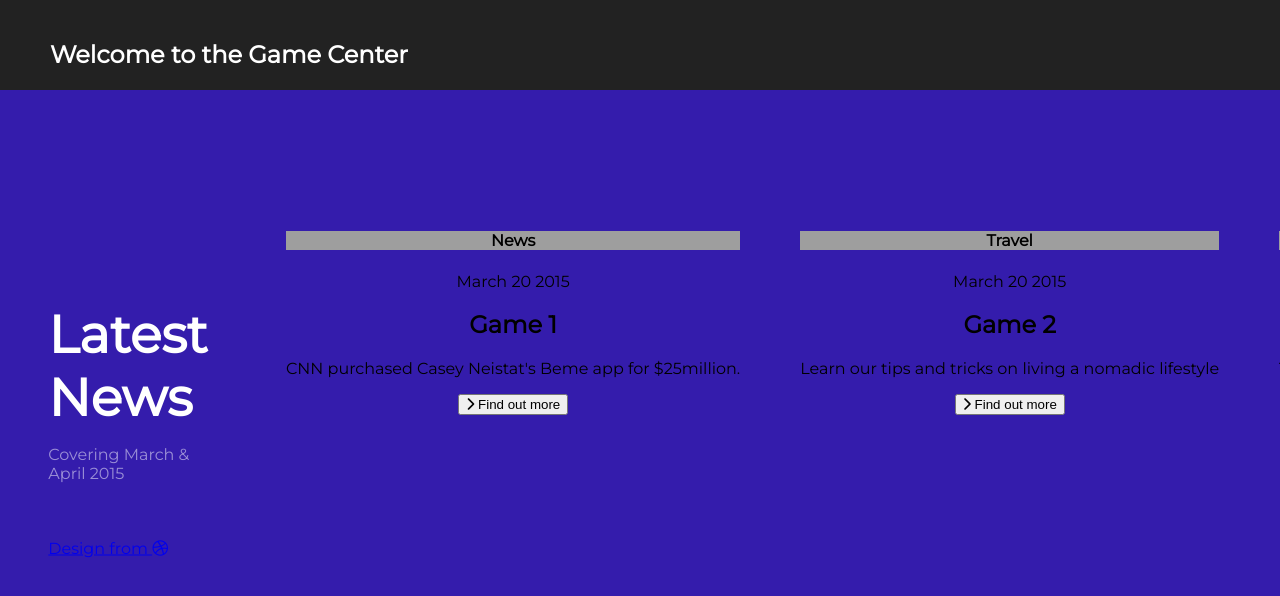
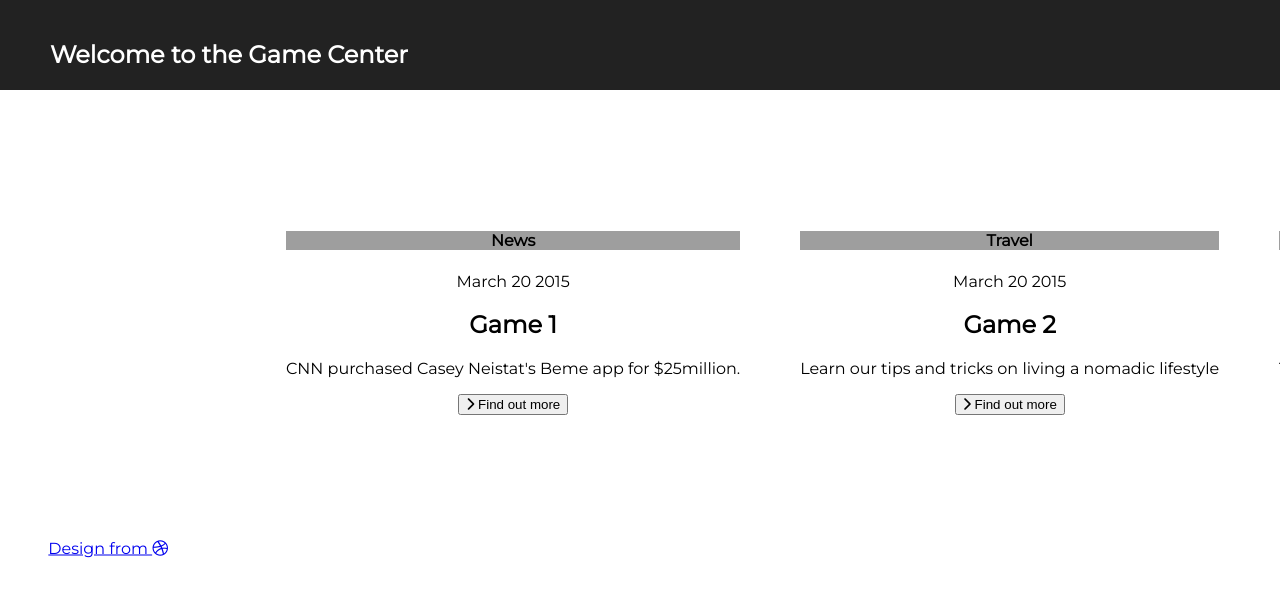
Before and after one commit to singhp1992/newzoo, a React (Create React App) app: page / in a window 1280 px wide. Shown: the top 596 px of the page. Built offline with nearby package versions, Linux system fonts and the light colour scheme; grey boxes are pictures that could not be loaded.

Commit message:
removing background color for now

```diff
--- a/src/styling/App.css
+++ b/src/styling/App.css
@@ -3,7 +3,7 @@
 body,
 html {
   font-family: 'Montserrat', sans-serif;
-  background-color: #341cac;
+  /* background-color: #341cac; */
 }
 
 .App {
```
